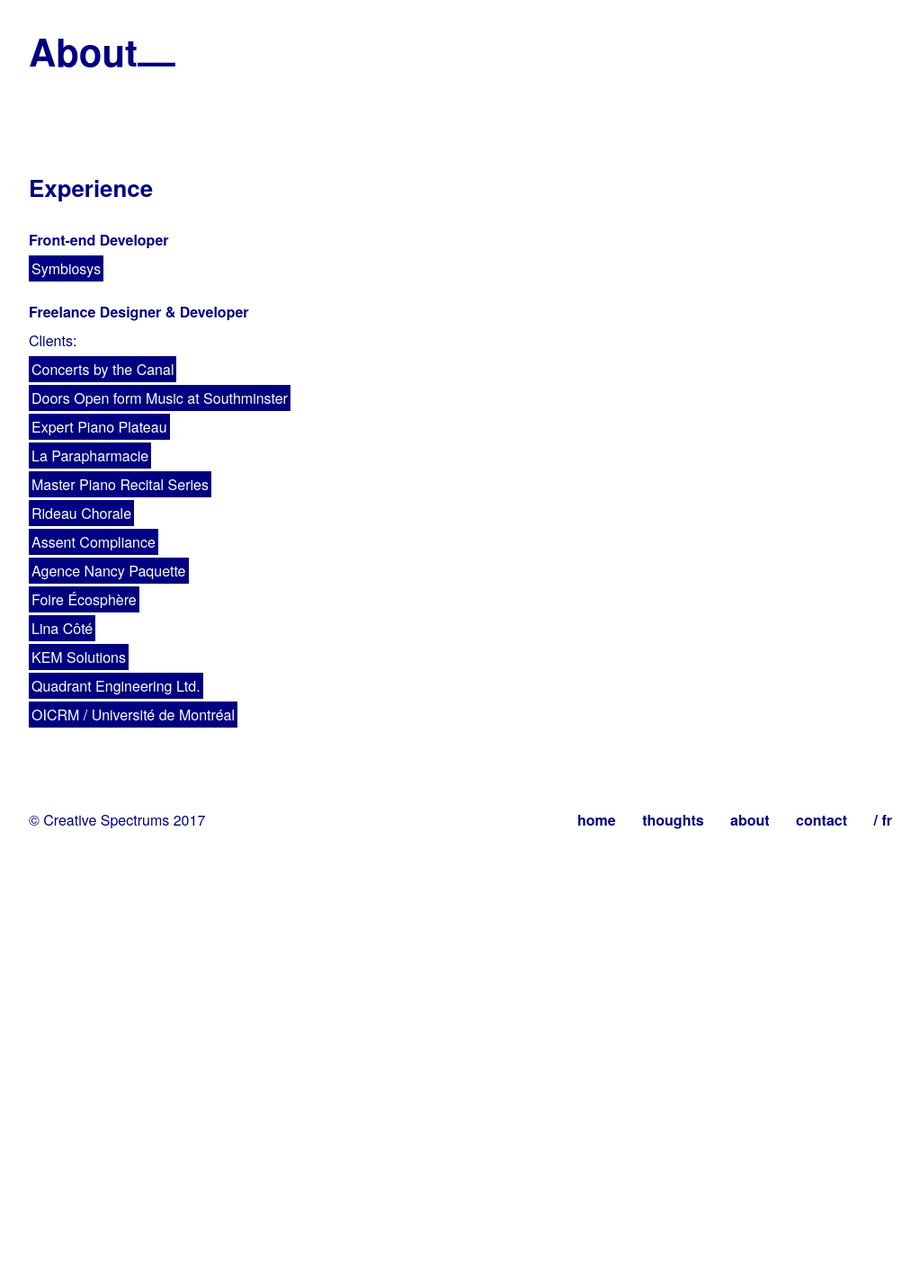
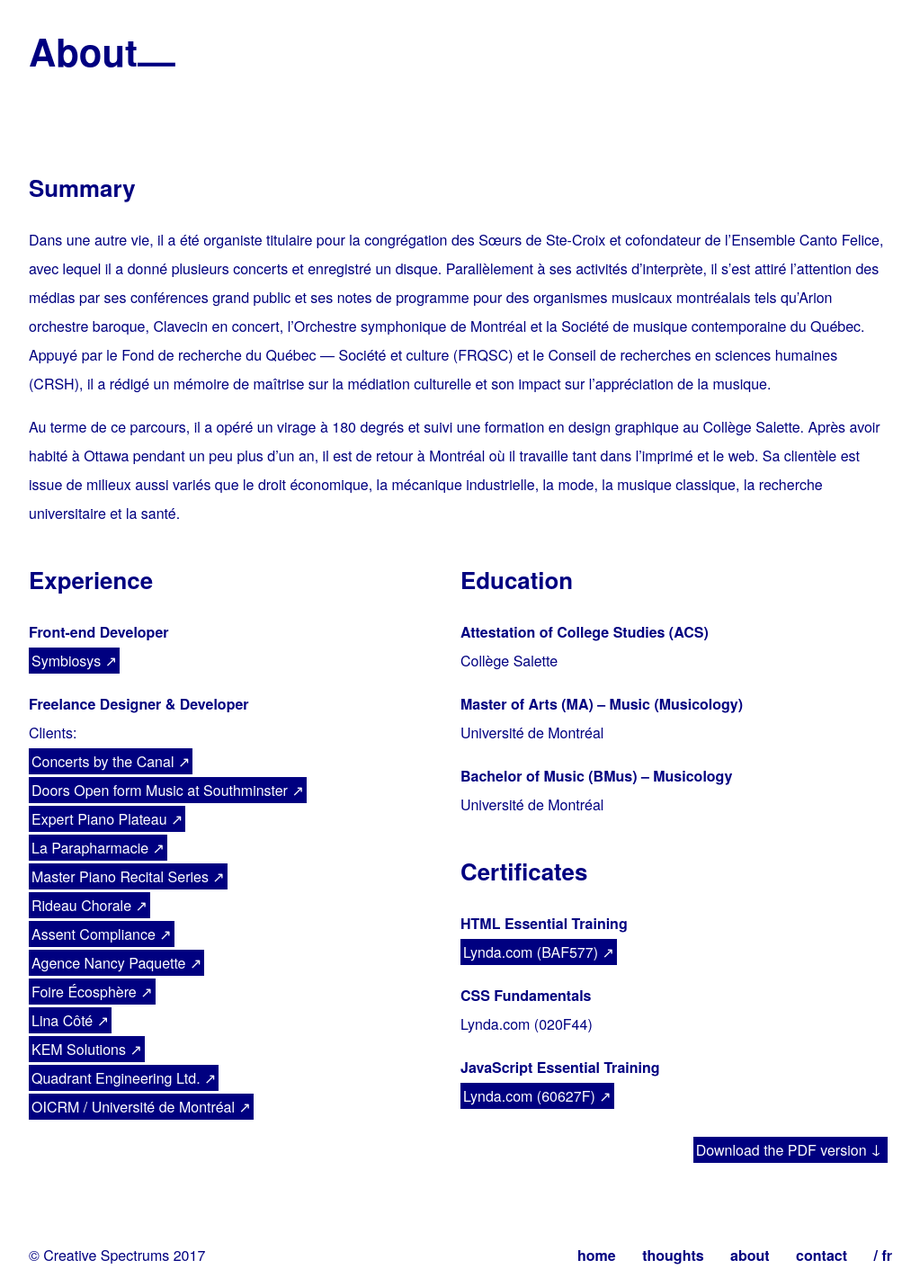
Before and after one commit to JSRobertOuimet/CreativeSpectrums, a PHP site: page /about.php in a window 1280 px wide. Shown: the part 802-2223 px from the top of the page at 90% size, without its empty margins (128-1151 px from the left). Before the commit the page ends 1724 px from the top, so only its background shows below. Run offline with PHP 8.4, Linux system fonts and the light colour scheme.

Commit message:
+ about page

```diff
--- a/about.php
+++ b/about.php
@@ -27,32 +27,84 @@
     <article>
 
       <header class="bit-1">
-          <h1 class="title-big">About<span class="horizontal-bar">&horbar;</span></h1>
-        </header>
+        <h1 class="title-big">About<span class="horizontal-bar">&horbar;</span></h1>
+      </header>
 
       <section>
+
+        <div class="bit-1">
+
+          <h2 class="title-small">Summary</h2>
+          <p>Dans une autre vie, il a été organiste titulaire pour la congrégation des Sœurs de Ste-Croix et cofondateur de l&#8217;Ensemble Canto Felice, avec lequel il a donné plusieurs concerts et enregistré un disque. Parallèlement à ses activités d&#8217;interprète, il s&#8217;est attiré l&#8217;attention des médias par ses conférences grand public et ses notes de programme pour des organismes musicaux montréalais tels qu&#8217;Arion orchestre baroque, Clavecin en concert, l&#8217;Orchestre symphonique de Montréal et la Société de musique contemporaine du Québec. Appuyé par le Fond de recherche du Québec — Société et culture (FRQSC) et le Conseil de recherches en sciences humaines (CRSH), il a rédigé un mémoire de maîtrise sur la médiation culturelle et son impact sur l&#8217;appréciation de la musique.</p>
+          <p>Au terme de ce parcours, il a opéré un virage à 180 degrés et suivi une formation en design graphique au Collège Salette. Après avoir habité à Ottawa pendant un peu plus d&#8217;un an, il est de retour à Montréal où il travaille tant dans l&#8217;imprimé et le web. Sa clientèle est issue de milieux aussi variés que le droit économique, la mécanique industrielle, la mode, la musique classique, la recherche universitaire et la santé.</p>
+
+        </div>
+
+        <div class="bit-2">
 
           <h2 class="title-small">Experience</h2>
 
           <h3 class="subtitle">Front-end Developer</h3>
-          <p><a href="http://smbsol.com/" target="_blank" class="link">Symbiosys</a><p>
+          <p>
+            <a href="http://smbsol.com/" target="_blank" class="link">Symbiosys&nbsp;&nearr;</a>
+          <p>
 
           <h3 class="subtitle">Freelance Designer &amp; Developer</h3>
           <p>Clients:<br>
-            <a href="http://smbsol.com/" target="_blank" class="link">Concerts by the Canal</a><br>
-            <a href="http://smbsol.com/" target="_blank" class="link">Doors Open form Music at Southminster</a><br>
-            <a href="http://smbsol.com/" target="_blank" class="link">Expert Piano Plateau</a><br>
-            <a href="http://smbsol.com/" target="_blank" class="link">La Parapharmacie</a><br>
-            <a href="http://smbsol.com/" target="_blank" class="link">Master Piano Recital Series</a><br>
-            <a href="http://smbsol.com/" target="_blank" class="link">Rideau Chorale</a><br>
-            <a href="http://smbsol.com/" target="_blank" class="link">Assent Compliance</a><br>
-            <a href="http://smbsol.com/" target="_blank" class="link">Agence Nancy Paquette</a><br>
-            <a href="http://smbsol.com/" target="_blank" class="link">Foire Écosphère</a><br>
-            <a href="http://smbsol.com/" target="_blank" class="link">Lina Côté</a><br>
-            <a href="http://smbsol.com/" target="_blank" class="link">KEM Solutions</a><br>
-            <a href="http://smbsol.com/" target="_blank" class="link">Quadrant Engineering Ltd.</a><br>
-            <a href="http://smbsol.com/" target="_blank" class="link">OICRM / Université de Montréal</a><br>
+            <a href="http://smbsol.com/" target="_blank" class="link">Concerts by the Canal&nbsp;&nearr;</a><br>
+            <a href="http://smbsol.com/" target="_blank" class="link">Doors Open form Music at Southminster&nbsp;&nearr;</a><br>
+            <a href="http://smbsol.com/" target="_blank" class="link">Expert Piano Plateau&nbsp;&nearr;</a><br>
+            <a href="http://smbsol.com/" target="_blank" class="link">La Parapharmacie&nbsp;&nearr;</a><br>
+            <a href="http://smbsol.com/" target="_blank" class="link">Master Piano Recital Series&nbsp;&nearr;</a><br>
+            <a href="http://smbsol.com/" target="_blank" class="link">Rideau Chorale&nbsp;&nearr;</a><br>
+            <a href="http://smbsol.com/" target="_blank" class="link">Assent Compliance&nbsp;&nearr;</a><br>
+            <a href="http://smbsol.com/" target="_blank" class="link">Agence Nancy Paquette&nbsp;&nearr;</a><br>
+            <a href="http://smbsol.com/" target="_blank" class="link">Foire Écosphère&nbsp;&nearr;</a><br>
+            <a href="http://smbsol.com/" target="_blank" class="link">Lina Côté&nbsp;&nearr;</a><br>
+            <a href="http://smbsol.com/" target="_blank" class="link">KEM Solutions&nbsp;&nearr;</a><br>
+            <a href="http://smbsol.com/" target="_blank" class="link">Quadrant Engineering Ltd.&nbsp;&nearr;</a><br>
+            <a href="http://smbsol.com/" target="_blank" class="link">OICRM / Université de Montréal&nbsp;&nearr;</a><br>
           </p>
+
+        </div>
+
+        <div class="bit-2">
+
+          <h2 class="title-small">Education</h2>
+
+          <h3 class="subtitle">Attestation of College Studies (ACS)</h3>
+          <p>Collège Salette</p>
+
+          <h3 class="subtitle">Master of Arts (MA) &ndash; Music (Musicology)</h3>
+          <p>Université de Montréal</p>
+
+          <h3 class="subtitle">Bachelor of Music (BMus) &ndash; Musicology</h3>
+          <p>Université de Montréal</p>
+
+          <h2 class="title-small">Certificates</h2>
+
+          <h3 class="subtitle">HTML Essential Training</h3>
+          <p>
+            <a href="https://www.lynda.com/HTML-tutorials/HTML-Essential-Training/170427-2.html?certificate=BAF5775CD63043A6A7534DE8ED9C138D" target="_blank" class="link">Lynda.com (BAF577)&nbsp;&nearr;</a>
+          </p>
+
+          <h3 class="subtitle">CSS Fundamentals</h3>
+          <p>
+            Lynda.com (020F44)
+          </p>
+
+          <h3 class="subtitle">JavaScript Essential Training</h3>
+          <p>
+            <a href="https://www.lynda.com/JavaScript-tutorials/JavaScript-Essential-Training/81266-2.html?certificate=60627FAEEAE3481C8F0B82A1E94CC886" target="_blank" class="link">Lynda.com (60627F)&nbsp;&nearr;</a>
+          </p>
+
+        </div>
+
+        <div class="bit-1">
+          <p class="right">
+            <a href="#" target="_blank" class="link">Download the PDF version&nbsp;<span class="icon-download">&rarr;</span></a>
+          </p>
+        </div>
 
       </section>
 
--- a/concerts-by-the-canal.php
+++ b/concerts-by-the-canal.php
@@ -68,8 +68,8 @@
             <p>Lorem ipsum dolor sit amet, consectetur adipisicing elit. Nisi aspernatur eveniet, blanditiis alias, voluptatibus totam. Modi rem obcaecati explicabo dolores placeat ea quisquam quia facilis, non, veritatis quos, culpa distinctio. Lorem ipsum dolor sit amet, consectetur adipisicing elit. Nisi aspernatur eveniet, blanditiis alias, voluptatibus totam. Modi rem obcaecati explicabo dolores placeat.</p>
 
             <h3 class="subtitle">Testimonial</h3>
-            <p class="testimonial">“Jean-Simon est assidu, cultivé et sait garder le focus sur les résultats. Nous avons travaillé ensemble sur plusieurs mandats et à chaque fois, il a été un joueur clé pour lequel le statut quo n’est pas une option.”</p>
-            <p class="right"><span class="bold">Amine Lahlou</span>, CTO &commat; <a href="http://smbsol.com/" target="_blank" class="link">Symbiosys</a></p>
+            <p class="testimonial">“Jean-Simon est assidu, cultivé et sait garder le focus sur les résultats. Nous avons travaillé ensemble sur plusieurs mandats et à chaque fois, il a été un joueur clé pour lequel le statut quo n&#8217;est pas une option.”</p>
+            <p class="right"><span class="bold">Amine Lahlou</span>, CTO &commat; <a href="http://smbsol.com/" target="_blank" class="link">Symbiosys&nbsp;&nearr;</a></p>
           </div>
 
           </section>
--- a/css/main.css
+++ b/css/main.css
@@ -40,101 +40,6 @@ q:before, q:after {
 table {
   border-collapse: collapse;
   border-spacing: 0; }
-
-@media screen and (max-width: 960px) {
-  .desktop-only {
-    display: none !important; } }
-@media screen and (min-width: 961px) {
-  .desktop-only {
-    display: block !important; } }
-
-@media screen and (max-width: 960px) {
-  .mobile-only {
-    display: block !important; } }
-@media screen and (min-width: 961px) {
-  .mobile-only {
-    display: none !important; } }
-
-.mg-t {
-  margin-top: 59px !important; }
-
-.pd-r {
-  padding-right: 15px !important; }
-
-.no-mg-b {
-  margin-bottom: 0 !important; }
-
-.left {
-  float: left !important; }
-
-.right {
-  float: right !important; }
-
-.center {
-  text-align: center !important; }
-
-.justify {
-  text-align: justify !important; }
-
-.bold {
-  font-weight: bold !important; }
-
-body {
-  margin: 0 auto;
-  width: calc(100vw - 30px);
-  height: 100%; }
-
-html {
-  font-family: "HelveticaNeue", "Helvetica Neue", "Helvetica Neue", Helvetica, Arial, "Lucida Grande", sans-serif;
-  color: #000080; }
-
-.title-big {
-  font-size: 2.618em;
-  font-weight: bold;
-  line-height: 5.236em; }
-
-.title-small {
-  font-size: 1.618em;
-  font-weight: bold;
-  line-height: 3.236em; }
-
-.subtitle {
-  font-size: 1em;
-  font-weight: bold;
-  line-height: 2em; }
-
-p {
-  margin-bottom: 1em;
-  font-size: 1em;
-  line-height: 2em; }
-
-.copy {
-  margin-bottom: 0 !important; }
-
-.link,
-.tag {
-  margin-right: 5px;
-  padding: 3px;
-  font-weight: normal !important;
-  color: white !important;
-  text-decoration: none;
-  background: #000080;
-  cursor: pointer !important; }
-
-a {
-  color: #000080;
-  font-weight: bold;
-  text-decoration: none; }
-
-a:visited {
-  color: #000080; }
-
-.horizontal-bar {
-  position: relative;
-  bottom: -9px; }
-
-.testimonial {
-  font-style: italic !important; }
 
 * {
   margin: 0;
@@ -265,6 +170,109 @@ a:visited {
   .bit-10,
   .bit-12 {
     width: 50%; } }
+@media screen and (max-width: 1200px) {
+  .desktop-only {
+    display: none !important; } }
+@media screen and (min-width: 1200px) {
+  .desktop-only {
+    display: block !important; } }
+
+@media screen and (max-width: 600px) {
+  .mobile-only {
+    display: block !important; } }
+@media screen and (min-width: 1200px) {
+  .mobile-only {
+    display: none !important; } }
+
+.mg-t {
+  margin-top: 59px !important; }
+
+.pd-r {
+  padding-right: 15px !important; }
+
+.no-mg-b {
+  margin-bottom: 0 !important; }
+
+.left {
+  float: left !important; }
+
+.right {
+  float: right !important; }
+
+.center {
+  text-align: center !important; }
+
+.justify {
+  text-align: justify !important; }
+
+.bold {
+  font-weight: bold !important; }
+
+body {
+  margin: 0 auto;
+  width: calc(100vw - 30px);
+  height: 100%; }
+
+html {
+  font-family: "HelveticaNeue", "Helvetica Neue", "Helvetica Neue", Helvetica, Arial, "Lucida Grande", sans-serif;
+  color: #000080; }
+
+.title-big {
+  font-size: 2.618em;
+  font-weight: bold;
+  line-height: 5.236em; }
+
+.title-small {
+  font-size: 1.618em;
+  font-weight: bold;
+  line-height: 3.236em; }
+
+.subtitle {
+  font-size: 1em;
+  font-weight: bold;
+  line-height: 2em; }
+
+p {
+  margin-bottom: 1em;
+  font-size: 1em;
+  line-height: 2em; }
+
+.copy {
+  margin-bottom: 0 !important; }
+
+.link,
+.tag {
+  margin-right: 5px;
+  padding: 3px;
+  font-weight: normal !important;
+  color: white !important;
+  text-decoration: none;
+  background: #000080;
+  cursor: pointer !important; }
+  .link:hover,
+  .tag:hover {
+    background: orange; }
+
+a {
+  color: #000080;
+  font-weight: bold;
+  text-decoration: none;
+  cursor: pointer; }
+
+a:visited {
+  color: #000080; }
+
+.horizontal-bar {
+  position: relative;
+  bottom: -9px; }
+
+.testimonial {
+  font-style: italic !important; }
+
+.icon-download {
+  display: inline-block;
+  transform: rotate(90deg) !important; }
+
 /* Style inputs with type="text", select elements and textareas */
 input[type=text],
 input[type=email],
@@ -283,14 +291,13 @@ input[type=submit] {
   float: right !important;
   padding: 15px;
   border: none;
-  background-color: #000080;
+  background: #000080;
   color: white;
   font-size: 1em;
   appearance: none;
-  -webkit-appearance: none;
   cursor: pointer; }
   input[type=submit]:hover {
-    background-color: rgba(0, 0, 128, 0.75); }
+    background: rgba(0, 0, 128, 0.75); }
 
 label {
   position: absolute;
@@ -303,8 +310,8 @@ label {
   background-color: #000080;
   background-repeat: no-repeat;
   background-position: center;
-  background-size: 50%; }
-  @media screen and (max-width: 600px) {
+  background-size: 75%; }
+  @media screen and (max-width: 960px) {
     .jumbotron {
       margin-top: 50px;
       height: calc(100vh - 65px);
@@ -326,16 +333,13 @@ label {
     margin-left: 25px;
     font-weight: bold; }
 
-@media screen and (max-width: 960px) {
+@media screen and (max-width: 1200px) {
   #main-nav {
     position: fixed;
     top: 0;
     left: 0;
     z-index: 1;
     padding: 0 15px; } }
-@media screen and (min-width: 960px) {
-  #main-nav {
-    padding: 0; } }
 
 #main-footer {
   clear: both;
--- a/sass/base/_typography.sass
+++ b/sass/base/_typography.sass
@@ -43,6 +43,8 @@ p
   text-decoration: none
   background: $primary-color
   cursor: pointer !important
+  &:hover
+    background: orange
 
 .link,
 .tag
@@ -52,6 +54,7 @@ a
   color: $primary-color
   font-weight: bold
   text-decoration: none
+  cursor: pointer
 
 a:visited
   color: $primary-color
@@ -63,3 +66,8 @@ a:visited
 
 .testimonial
   font-style: italic !important
+
+// Icons
+.icon-download
+  display: inline-block
+  transform: rotate(90deg) !important
--- a/sass/main.sass
+++ b/sass/main.sass
@@ -1,13 +1,11 @@
 // Base
 @import 'base/reset'
+@import 'libraries/lemonade/lemonade'
 @import 'base/variables'
 
 @import 'base/helpers'
 @import 'base/grid'
 @import 'base/typography'
-
-// Libraries
-@import 'libraries/lemonade/lemonade'
 
 // Modules
 @import 'modules/animations'
--- a/sass/modules/_forms.sass
+++ b/sass/modules/_forms.sass
@@ -17,14 +17,13 @@ input[type=submit]
   float: right !important
   padding: $base-unit
   border: none
-  background-color: $primary-color
+  background: $primary-color
   color: white
   font-size: 1em
   appearance: none
-  -webkit-appearance: none
   cursor: pointer
   &:hover
-    background-color: transparentize($primary-color, 0.25)
+    background: transparentize($primary-color, 0.25)
 
 label
   position: absolute
--- a/sass/modules/_jumbotron.sass
+++ b/sass/modules/_jumbotron.sass
@@ -6,8 +6,8 @@
     color: $primary-color
     repeat: no-repeat
     position: center
-    size: 50%
-  @media screen and (max-width: $small)
+    size: 75%
+  @media screen and (max-width: $medium)
     margin-top: 50px
     height: calc(100vh - 65px)
     background:
--- a/sass/modules/_navigation.sass
+++ b/sass/modules/_navigation.sass
@@ -13,14 +13,12 @@
     font-weight: bold
 
 #main-nav
-  @media screen and (max-width: 960px)
+  @media screen and (max-width: $large)
     position: fixed
     top: 0
     left: 0
     z-index: 1
     padding: 0 15px
-  @media screen and (min-width: 960px)
-    padding: 0
 
 #main-footer
   clear: both
--- a/templates/template.php
+++ b/templates/template.php
@@ -68,7 +68,7 @@
             <p>Lorem ipsum dolor sit amet, consectetur adipisicing elit. Nisi aspernatur eveniet, blanditiis alias, voluptatibus totam. Modi rem obcaecati explicabo dolores placeat ea quisquam quia facilis, non, veritatis quos, culpa distinctio. Lorem ipsum dolor sit amet, consectetur adipisicing elit. Nisi aspernatur eveniet, blanditiis alias, voluptatibus totam. Modi rem obcaecati explicabo dolores placeat.</p>
 
             <h3 class="subtitle">Testimonial</h3>
-            <p class="testimonial">“Jean-Simon est assidu, cultivé et sait garder le focus sur les résultats. Nous avons travaillé ensemble sur plusieurs mandats et à chaque fois, il a été un joueur clé pour lequel le statut quo n’est pas une option.”</p>
+            <p class="testimonial">“Jean-Simon est assidu, cultivé et sait garder le focus sur les résultats. Nous avons travaillé ensemble sur plusieurs mandats et à chaque fois, il a été un joueur clé pour lequel le statut quo n&#8217;est pas une option.”</p>
             <p class="right"><span class="bold">Amine Lahlou</span>, CTO &commat; <a href="http://smbsol.com/" target="_blank" class="link">Symbiosys</a></p>
           </div>
 
```
Also changed, not shown: index.php (+4 -4 lines), sass/base/_helpers.sass (+4 -4 lines).
